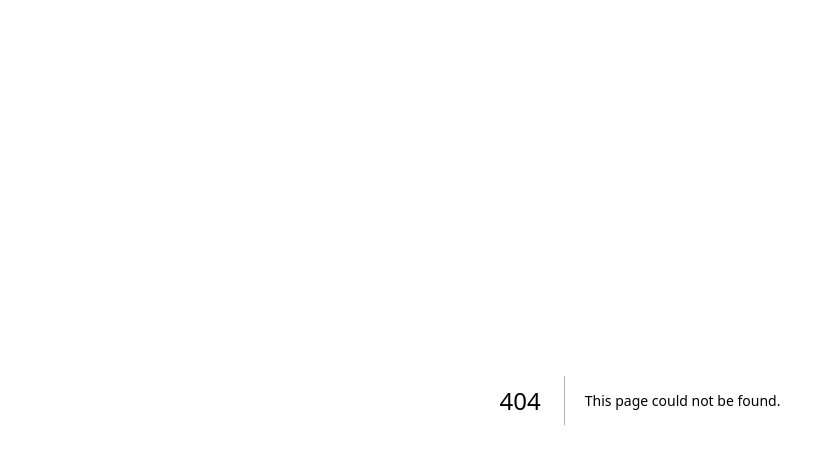
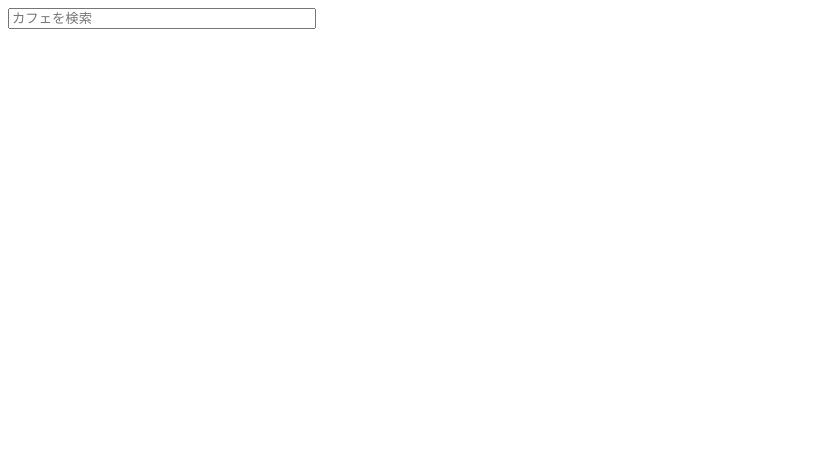
Before and after one commit to noguchi-taiki/firstmap, a Next.js app: page /SearchBox in a window 1280 px wide. Before the commit this address had no page. Shown: the top 464 px of the page, without its empty margins (0-835 px from the left). Built offline with nearby package versions, Linux system fonts and the light colour scheme.

Commit message:
カフェmapとしての検索機能の追加、カフェ以外の検索がされた場合に挙動がおかしい。 （googleのデフォルトの座標が示されるが最後に改修するものとする。） 次は現在地の取得(mapコンポーネントにて)する。

```diff
--- a/package.json
+++ b/package.json
@@ -13,6 +13,7 @@
     "@emotion/styled": "^11.11.5",
     "@googlemaps/react-wrapper": "^1.1.35",
     "@mui/material": "^5.15.18",
+    "@react-google-maps/api": "^2.19.3",
     "next": "14.2.3",
     "react": "^18",
     "react-dom": "^18"
--- /dev/null
+++ b/pages/SearchBox.js
@@ -0,0 +1,84 @@
+import { useRef, useEffect } from 'react';
+
+export default function SearchBox({ map,firstCenter }) {
+  const inputRef = useRef(null);
+  const markers = useRef([]); // マーカーを使う際のref定義
+
+  useEffect(() => {
+    if (map && inputRef.current) {
+      const autocompleteService = new window.google.maps.places.AutocompleteService();
+      const input = inputRef.current;
+
+      const searchBox = new window.google.maps.places.SearchBox(input, {
+        types: ['cafe'], // カフェのみを検索する
+        componentRestrictions: { country: 'jp' } // 日本国内に制限
+      });
+
+      map.addListener('bounds_changed', () => {
+        searchBox.setBounds(map.getBounds());
+      });
+
+      searchBox.addListener('places_changed', () => {
+        const places = searchBox.getPlaces();
+
+        if (places.length === 0) {
+          return;
+        }
+
+        //再検索の際にマーカーを消す
+        markers.current.forEach(marker => marker.setMap(null));
+        markers.current = [];
+
+        const bounds = new window.google.maps.LatLngBounds();
+        places.forEach((place) => {
+          if (!place.geometry || !place.geometry.location) {
+            return;
+          }
+
+          // カフェ以外の場所を選択した場合はクリア
+          if (!place.types.includes('cafe')) {
+            input.value = '';
+            map.setCenter(firstCenter);
+            input.placeholder = 'こちらはカフェもしくは喫茶店ではありません。';
+            return;
+          }
+
+          // マーカーを作成して地図上に表示する。
+          const marker = new window.google.maps.Marker({
+            map: map,
+            position: place.geometry.location,
+          });
+
+          markers.current.push(marker);
+
+          if (place.geometry.viewport) {
+            bounds.union(place.geometry.viewport);
+          } else {
+            bounds.extend(place.geometry.location);
+          }
+        });
+
+        map.fitBounds(bounds);
+      });
+
+      input.addEventListener('input', () => {
+        const inputText = input.value;
+        input.placeholder = 'カフェを検索';
+
+        if (inputText) {
+          const searchQuery = inputText.includes('カフェ') ? inputText : inputText + ' カフェ'; // キーワードに「カフェ」が含まれていなければ追加
+          autocompleteService.getPlacePredictions({ input: searchQuery, types: ['cafe'], componentRestrictions: { country: 'jp' } }, predictions => {
+            if (predictions) {
+              const cafePredictions = predictions.filter(prediction => prediction.types.includes('cafe'));
+              searchBox.set('predictions', cafePredictions);
+            }
+          });
+        } else {
+          searchBox.set('predictions', []);
+        }
+      });
+    }
+  }, [map]);
+
+  return <input ref={inputRef} type="text" placeholder="カフェを検索" style={{ width: '300px', marginBottom: '10px' }} />;
+}
--- a/styles/globals.css
+++ b/styles/globals.css
@@ -1,4 +1,4 @@
-:root {
+/* :root {
   --max-width: 1100px;
   --border-radius: 12px;
   --font-mono: ui-monospace, Menlo, Monaco, "Cascadia Mono", "Segoe UI Mono",
@@ -100,8 +100,8 @@ a {
   text-decoration: none;
 }
 
-@media (prefers-color-scheme: dark) {
+/* @media (prefers-color-scheme: dark) {
   html {
     color-scheme: dark;
   }
-}
+} */
```
Also changed, not shown: pages/index.js (+11 -3 lines), pages/map.js (+13 -9 lines), styles/Layout.module.css (added, +15 -0 lines), 1 other file (tests, documents, lock files or other folders).
